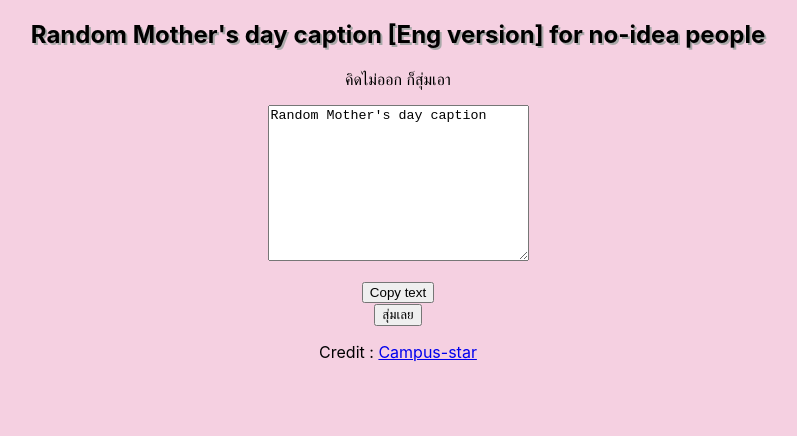
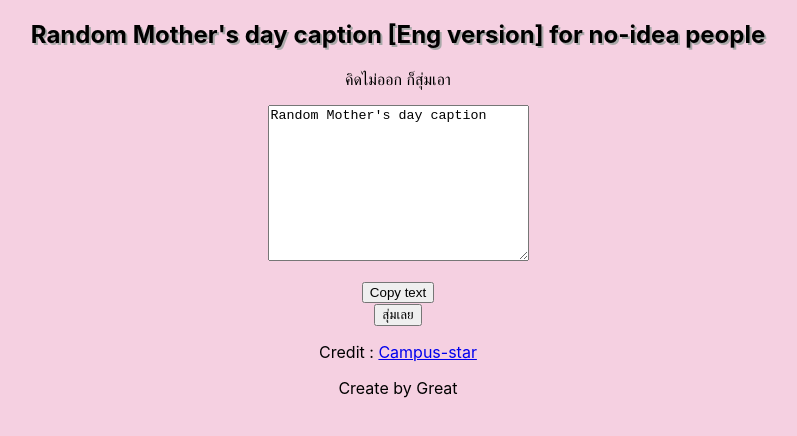
Before and after one commit to greatng/momquote, a plain HTML site: page index.html in a window 1280 px wide. Shown: the whole page, without its empty margins (242-1039 px from the left). Drawn offline with Linux system fonts and the light colour scheme.

Commit message:
Add files via upload
add creator

```diff
--- a/index.html
+++ b/index.html
@@ -29,6 +29,7 @@
 <p><button onclick="copyText()">Copy text</button><br><button onclick="momqoute()">สุ่มเลย</button></p>
 
 <p>Credit : <a href="https://lifestyle.campus-star.com/knowledge/11567.html">Campus-star</a></p>
+<p>Create by Great</p>
 
 </script>
 
```
